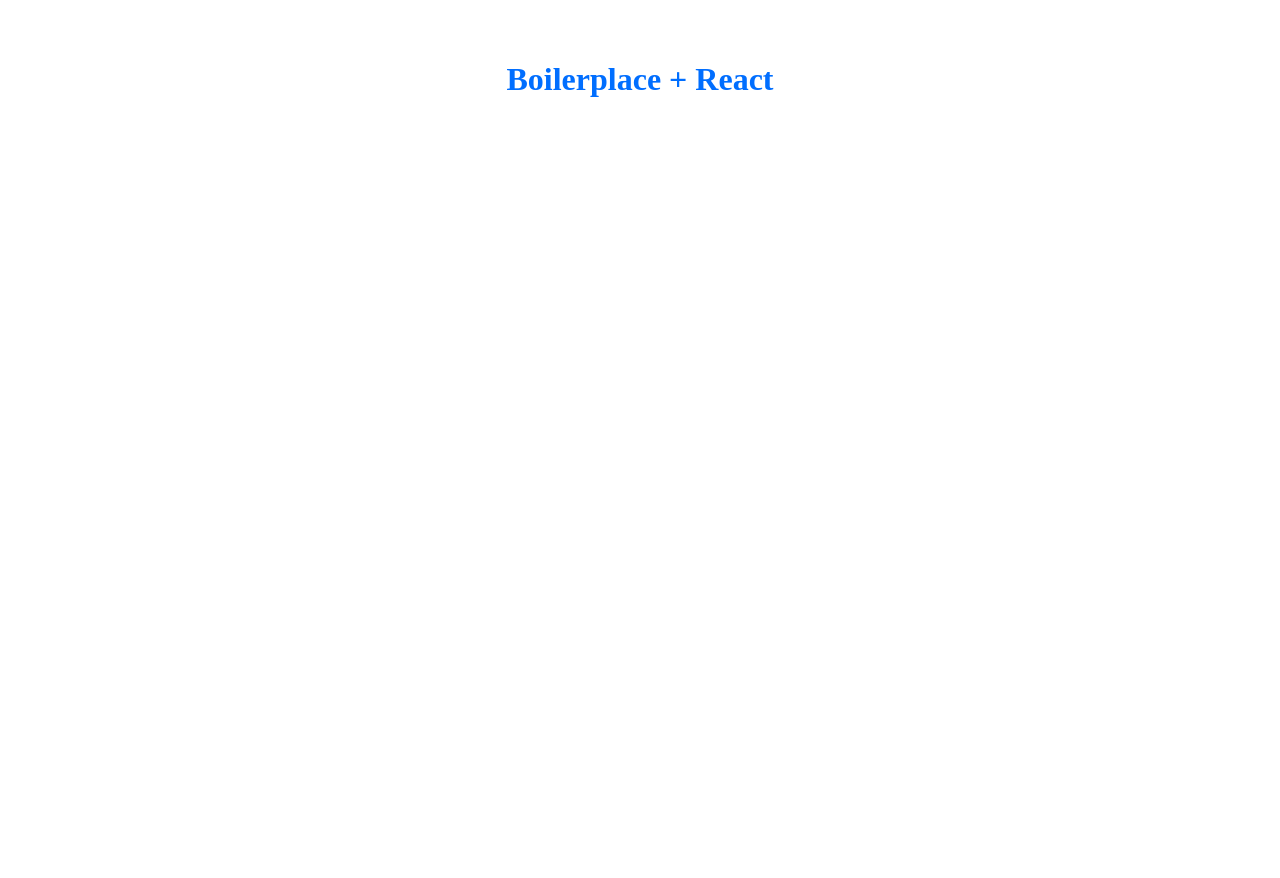
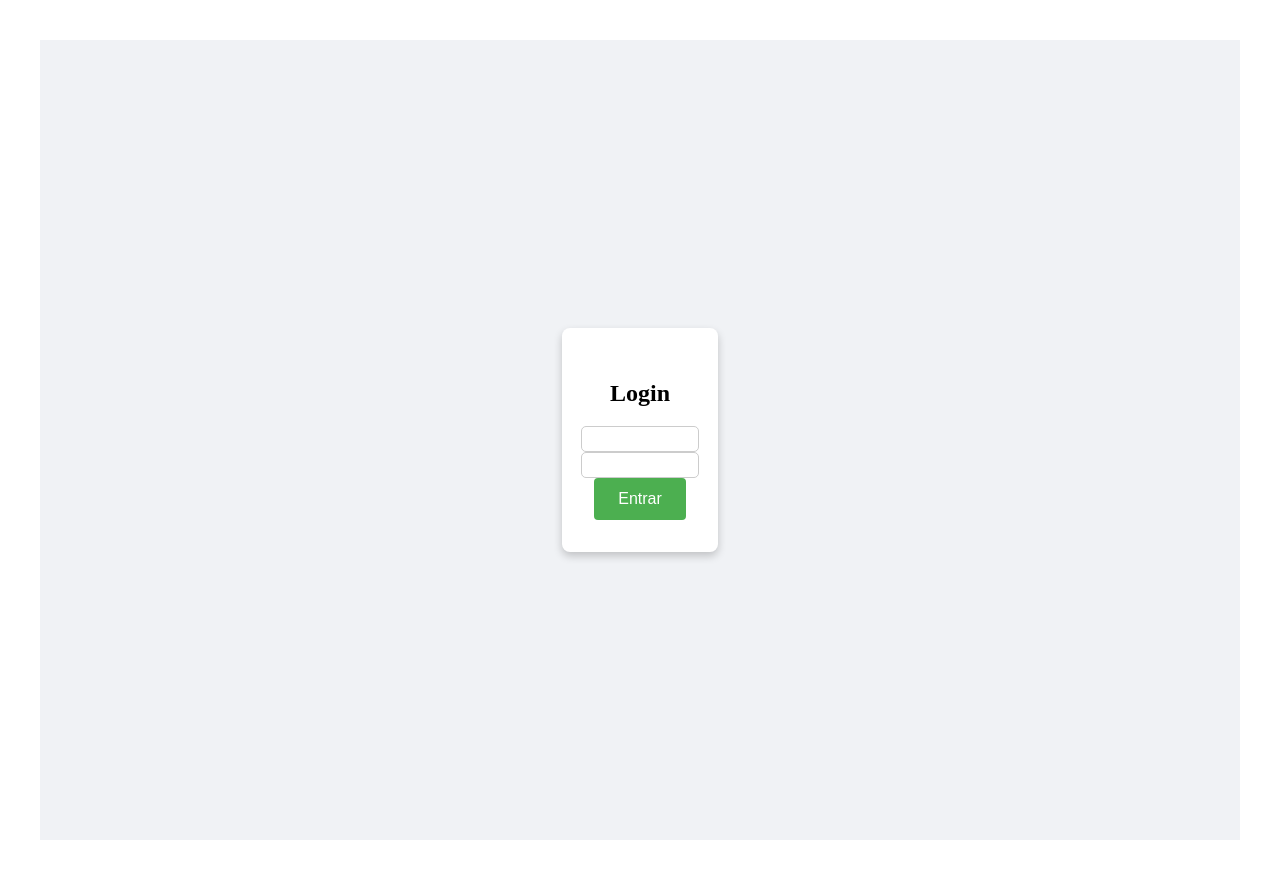
Before and after one commit to MarcioBADias/heroclix-tournament-manager, a React (Vite) app: page /login in a window 1280 px wide. Before the commit the page ends 800 px from the top, so only its background shows below. Built offline with nearby package versions, Linux system fonts and the light colour scheme.

Commit message:
⚠️ Consertando a instalacao de depenmdencia e testando a implementacao do componente login na rota

```diff
--- a/package.json
+++ b/package.json
@@ -13,7 +13,8 @@
     "axios": "^1.7.7",
     "react": "18.2.0",
     "react-dom": "18.2.0",
-    "react-router-dom": "^6.28.0"
+    "react-router-dom": "^6.28.0",
+    "styled-components": "^6.1.13"
   },
   "devDependencies": {
     "@types/react": "18.2.55",
--- a/pages/Login/index.jsx
+++ b/pages/Login/index.jsx
@@ -26,3 +26,5 @@
     </Container>
   )
 }
+
+export { Login }
--- a/src/app.jsx
+++ b/src/app.jsx
@@ -1,8 +1,11 @@
+import { Routes, Route } from 'react-router-dom'
+import { Login } from '../pages/Login/index'
+
 const App = () => {
   return (
-    <>
-      <h1>Boilerplace + React</h1>
-    </>
+    <Routes>
+      <Route path="/login" element={<Login />} />
+    </Routes>
   )
 }
 
```
Also changed, not shown: 1 other file (tests, documents, lock files or other folders).
